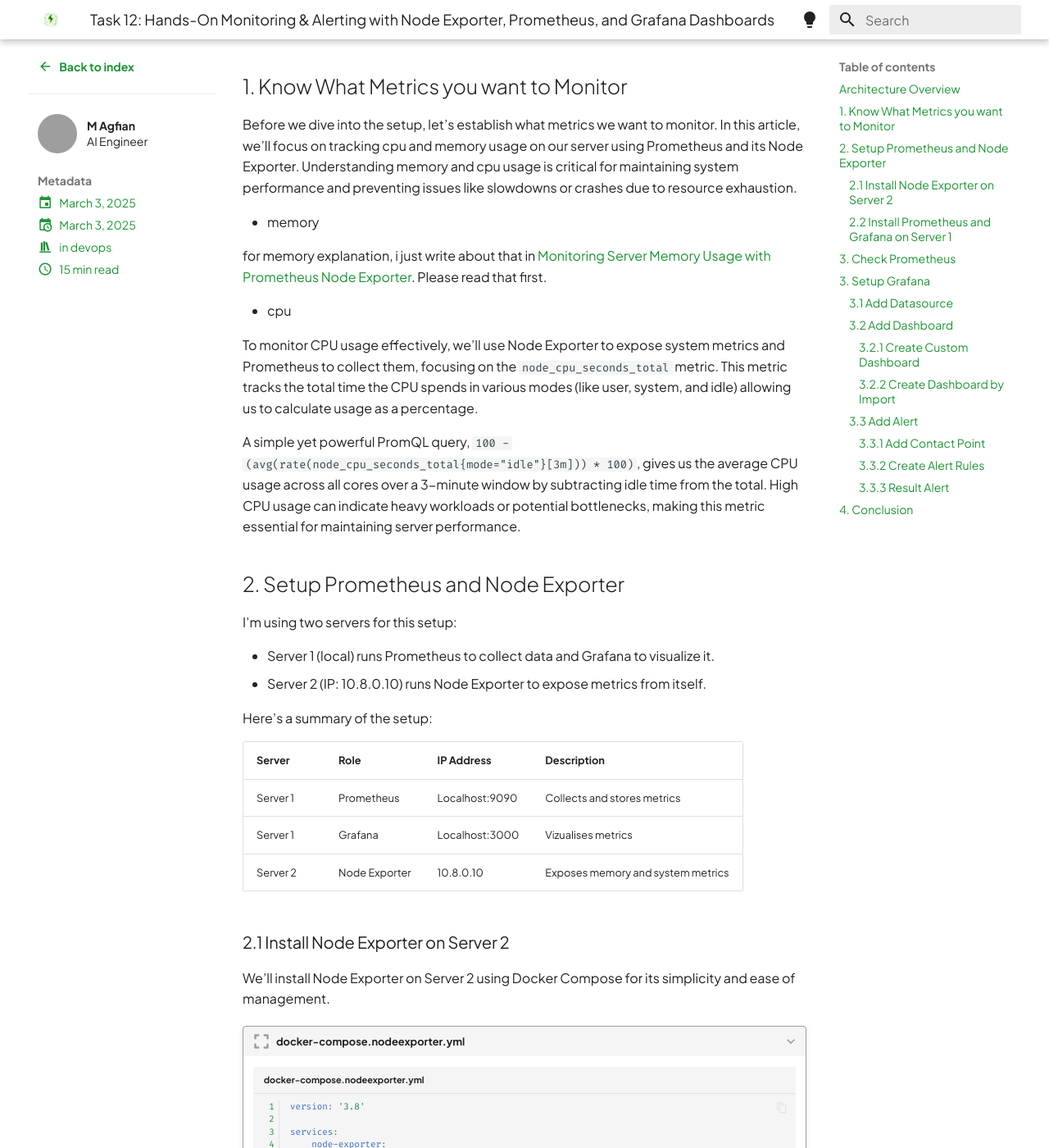
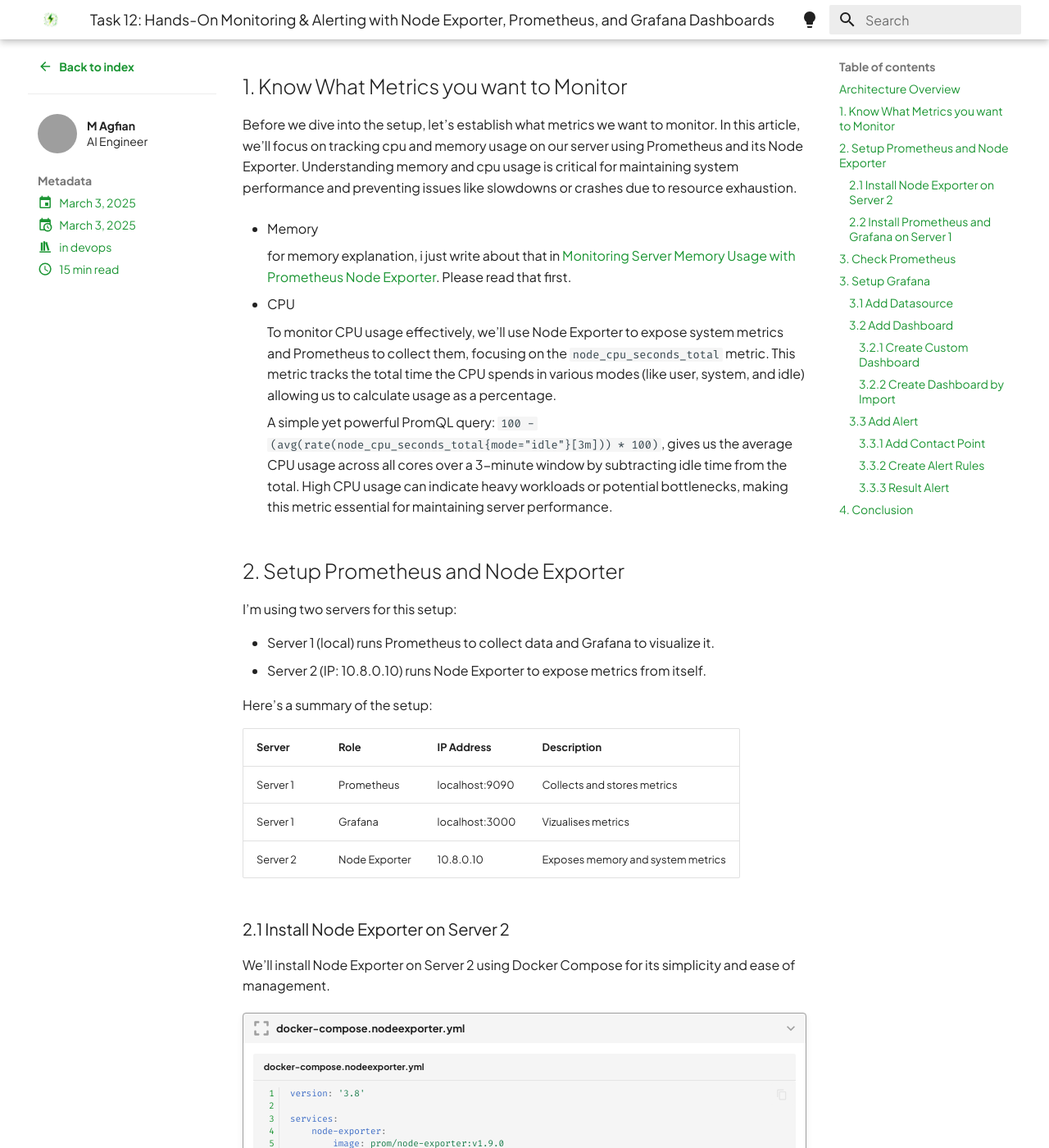
Before and after one commit to agfianf/agfianf.github.io, an MkDocs documentation site: the page built from docs/blog/posts/devops-learning/012-project-dashboard-monitoring.md, in a window 1280 px wide and 1400 px high, scrolled down 1404 px. Shown: the whole window at 82% size. Built offline with MkDocs 1.6.1 and Material for MkDocs 9.7.7, drawn with Linux system fonts in a browser that asks for light colours; emoji names are drawn with the system emoji font; comment, search, counter and statistics services are not loaded; grey boxes are pictures that could not be loaded.

```diff
--- a/docs/blog/posts/devops-learning/012-project-dashboard-monitoring.md
+++ b/docs/blog/posts/devops-learning/012-project-dashboard-monitoring.md
@@ -51,15 +51,15 @@ source: my own
 
 Before we dive into the setup, let’s establish what metrics we want to monitor. In this article, we’ll focus on tracking cpu and memory usage on our server using Prometheus and its Node Exporter. Understanding memory and cpu usage is critical for maintaining system performance and preventing issues like slowdowns or crashes due to resource exhaustion.
 
-- memory
+- Memory
 
-for memory explanation, i just write about that in [Monitoring Server Memory Usage with Prometheus Node Exporter](008-project-nodeexporter.md). Please read that first.
+    for memory explanation, i just write about that in [Monitoring Server Memory Usage with Prometheus Node Exporter](008-project-nodeexporter.md). Please read that first.
 
-- cpu
+- CPU
 
-To monitor CPU usage effectively, we’ll use Node Exporter to expose system metrics and Prometheus to collect them, focusing on the `node_cpu_seconds_total` metric. This metric tracks the total time the CPU spends in various modes (like user, system, and idle) allowing us to calculate usage as a percentage.
+    To monitor CPU usage effectively, we’ll use Node Exporter to expose system metrics and Prometheus to collect them, focusing on the `node_cpu_seconds_total` metric. This metric tracks the total time the CPU spends in various modes (like user, system, and idle) allowing us to calculate usage as a percentage.
 
-A simple yet powerful PromQL query, `100 - (avg(rate(node_cpu_seconds_total{mode="idle"}[3m])) * 100)`, gives us the average CPU usage across all cores over a 3-minute window by subtracting idle time from the total. High CPU usage can indicate heavy workloads or potential bottlenecks, making this metric essential for maintaining server performance.
+    A simple yet powerful PromQL query: `100 - (avg(rate(node_cpu_seconds_total{mode="idle"}[3m])) * 100)`, gives us the average CPU usage across all cores over a 3-minute window by subtracting idle time from the total. High CPU usage can indicate heavy workloads or potential bottlenecks, making this metric essential for maintaining server performance.
 
 ## 2. Setup Prometheus and Node Exporter
 
@@ -72,8 +72,8 @@ Here’s a summary of the setup:
 
 | Server   | Role          | IP Address     | Description                       |
 |----------|---------------|----------------|-----------------------------------|
-| Server 1 | Prometheus    | Localhost:9090 | Collects and stores metrics       |
-| Server 1 | Grafana       | Localhost:3000 | Vizualises metrics                |
+| Server 1 | Prometheus    | localhost:9090 | Collects and stores metrics       |
+| Server 1 | Grafana       | localhost:3000 | Vizualises metrics                |
 | Server 2 | Node Exporter | 10.8.0.10      | Exposes memory and system metrics |
 
 ### 2.1 Install Node Exporter on Server 2
```
